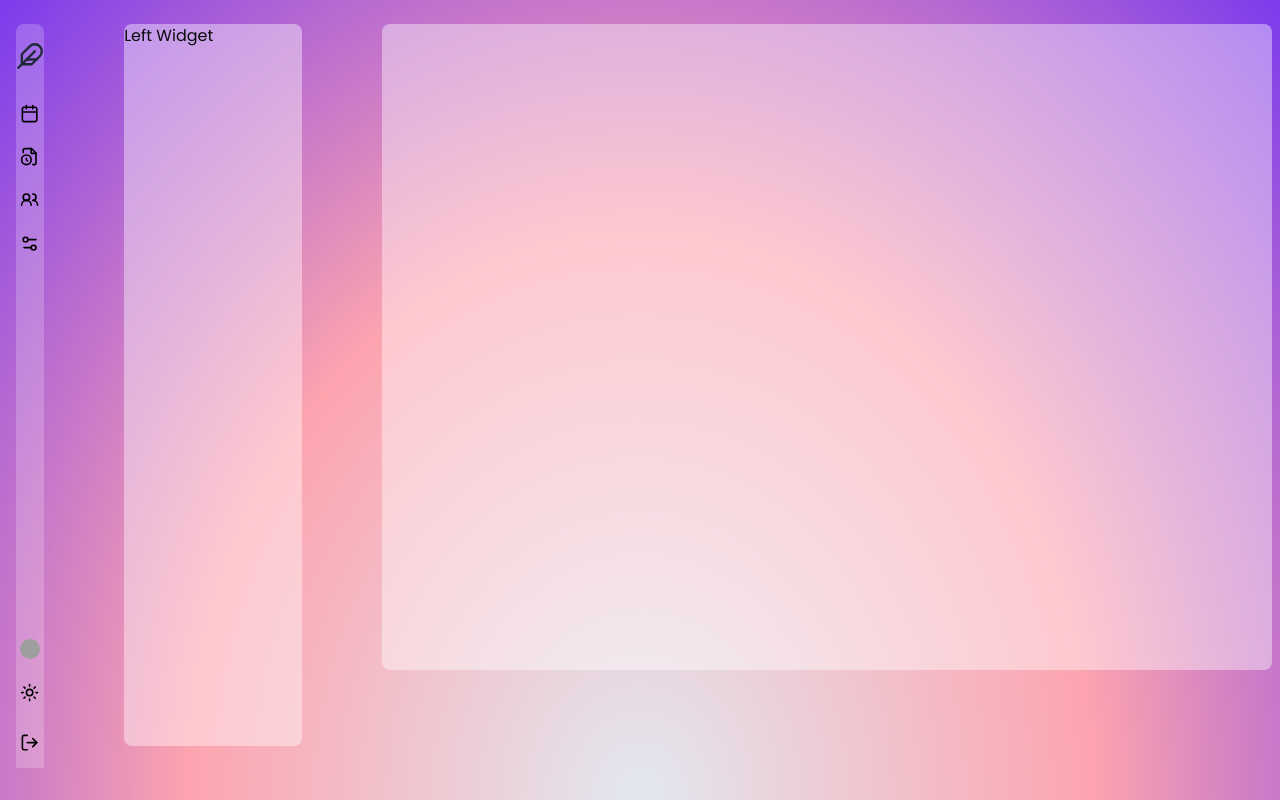
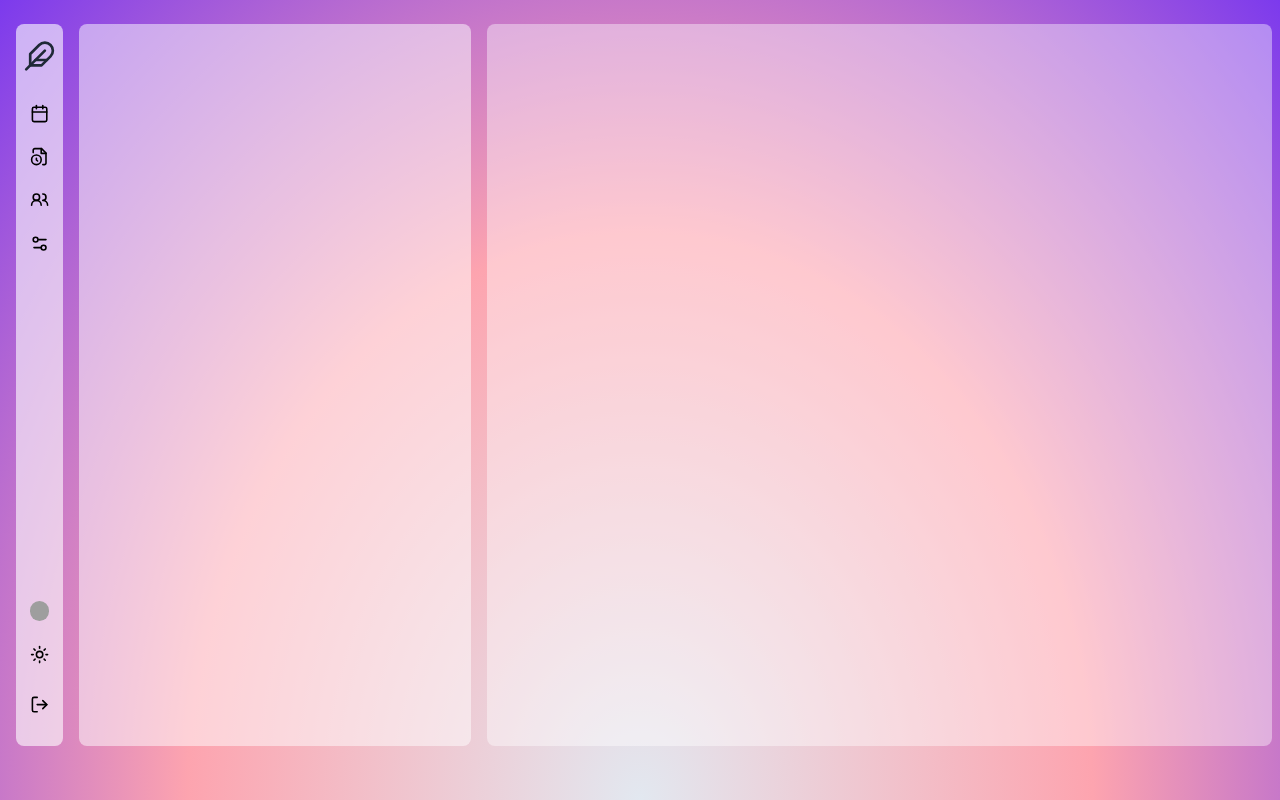
Before and after one commit to jha-adrs/calgpt_frontend2, a React (Vite) app: page /dashboard in a window 1280 px wide. Built offline with nearby package versions, Linux system fonts and the light colour scheme; grey boxes are pictures that could not be loaded.

Commit message:
Layout Dashboard Finished

```diff
--- a/components/LeftWidget.jsx
+++ b/components/LeftWidget.jsx
@@ -2,8 +2,8 @@
 // SCrollable Left Widget to show upcoming events, etc.
 const LeftWidget = () => {
   return (
-    <div className='relative w-[90%] h-[50%] sm:w-[20%]  sm:h-[95%] bg-white/40 rounded-lg  sm:ml-20 mt-12 sm:mt-4'>
-      Left Widget
+    <div className='relative w-[95%] h-[40%] sm:w-[50%]  sm:h-[95%] bg-white/50 rounded-lg  sm:ml-4 mt-12 sm:mt-4 dark:bg-gray-300/10'>
+
     </div>
   )
 }
--- a/components/MainCalendar.jsx
+++ b/components/MainCalendar.jsx
@@ -2,7 +2,7 @@
 
 const MainCalendar = () => {
   return (
-    <div className='relative w-[95%] h-[50%] sm:w-full  sm:h-[85%] bg-white/40 rounded-lg  sm:ml-20 mt-4  overflow-hidden '>
+    <div className='relative w-[95%] h-[60%] sm:w-full  sm:h-[95%] bg-white/40 rounded-lg  sm:ml-4 mt-4  overflow-hidden dark:bg-gray-400/10'>
 
     </div>
   )
--- a/components/navbar/LeftNavbar.jsx
+++ b/components/navbar/LeftNavbar.jsx
@@ -13,7 +13,7 @@ const LeftNavbar = () => {
 
     return (
         <>
-        <div className='hidden sm:flex flex-col w-10   bg-white/20 dark:bg-gray-200/10 rounded-lg ml-2 mt-4   justify-between h-full '>
+        <div className='hidden sm:flex flex-col w-[6%] bg-white/60 dark:bg-gray-200/10 rounded-lg ml-2 mt-4   justify-between h-[95%] '>
             <div className='my-4'>
                 <Feather  className='flex flex-col items-center justify-center w-full aspect-square rounded bg-transparent border-none text-gray-800 dark:text-white mb-8  h-8' />
                 <div className="flex flex-col gap-6 items-center">
```
